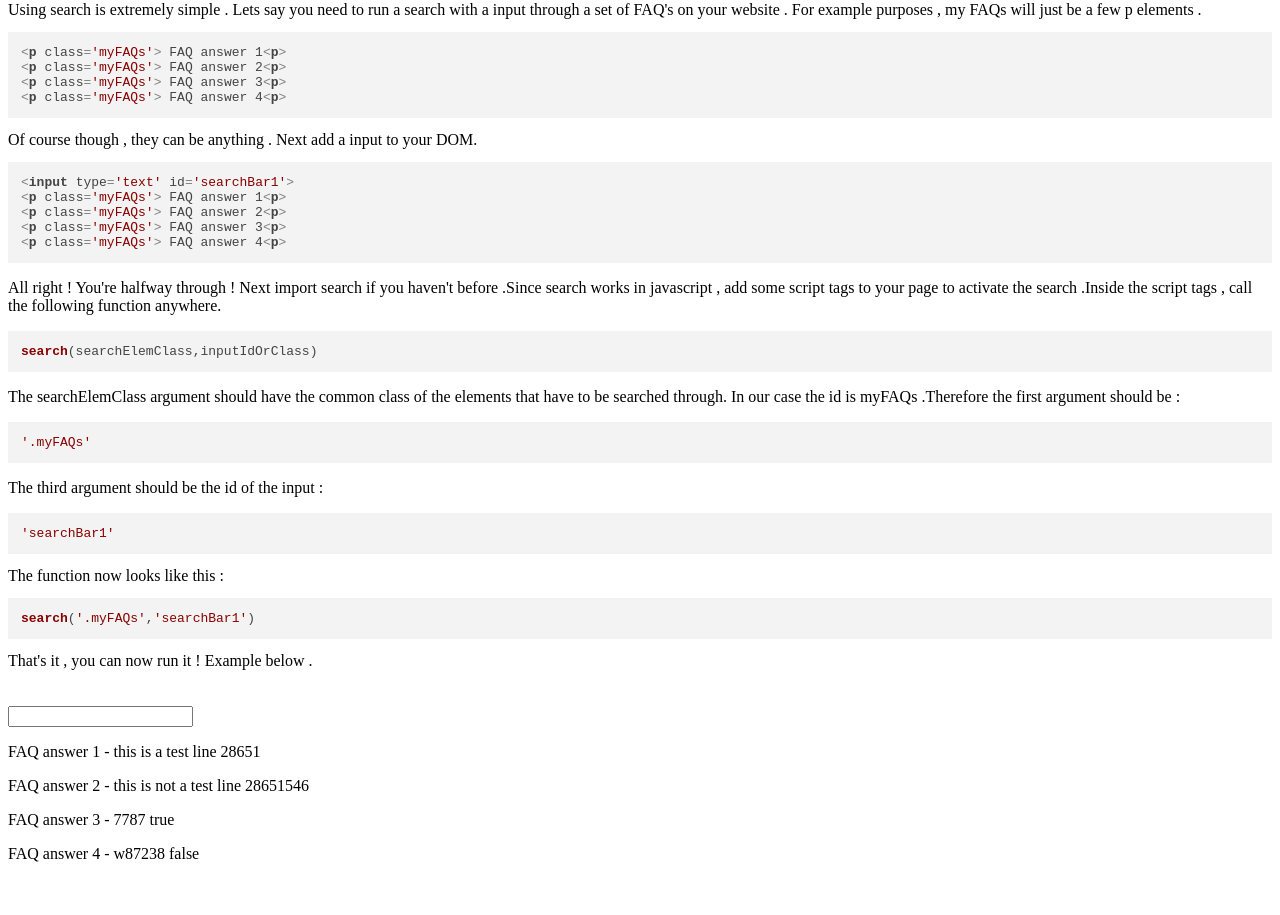
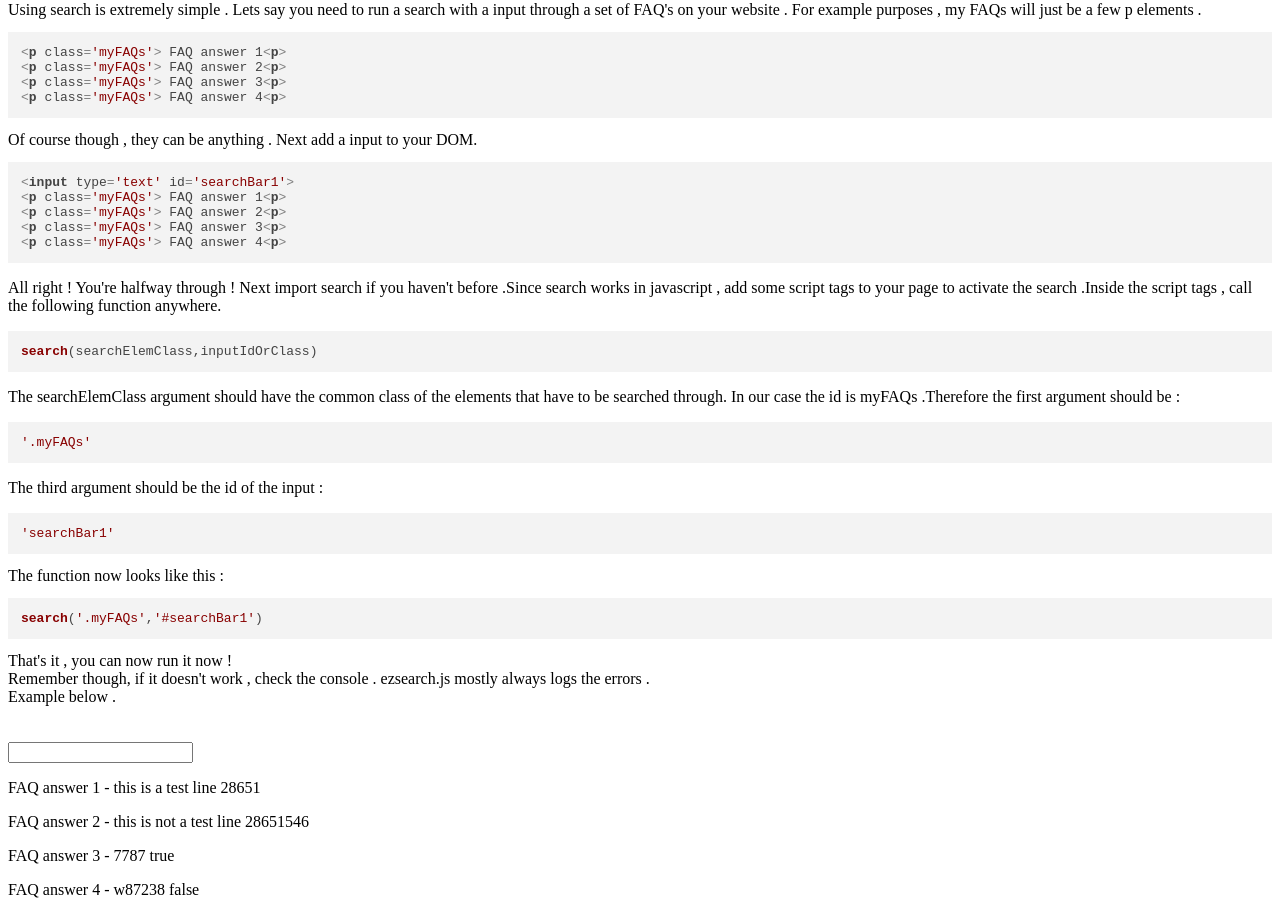
Before and after one commit to PrateekPathak9002/ezsearch, a website: page docs/index.html in a window 1280 px wide. Shown: the part 79-994 px from the top of the page. Before the commit the page ends 958 px from the top, so only its background shows below. Drawn offline with nearby package versions, Linux system fonts and the light colour scheme; a script that the page names is missing.

Commit message:
Update index.html

```diff
--- a/docs/index.html
+++ b/docs/index.html
@@ -6,7 +6,7 @@
 	<title>Search docs</title>
 	<link rel="stylesheet" href="https://unpkg.com/@highlightjs/cdn-assets@11.3.1/styles/default.min.css">
 	<script src="https://unpkg.com/@highlightjs/cdn-assets@11.3.1/highlight.min.js"></script>
-	<script src="https://unpkg.com/ezsearch/search.js"></script>
+	<script src="https://unpkg.com/ezsearch@1.0.1/search.js"></script>
 </head>
 <body>
 	<h1>Search.js tutorial</h1>
@@ -38,22 +38,24 @@ Next add a input to your DOM.
 
   The function now looks like this :
 
- <pre><code class="language-js">search('.myFAQs','searchBar1')</code></pre>
+ <pre><code class="language-js">search('.myFAQs','#searchBar1')</code></pre>
 
- That's it , you can now run it ! Example below .
+That's it , you can now run it now ! <br>
+Remember though, if it doesn't work , check the console . ezsearch.js mostly always logs the errors . <br>
+Example below .
+
 
 <br><br><br>
 <input type='text' id='searchBar1'> <br>
-<div id='uniqueID1'>
-	<p class='myFAQs'> FAQ answer 1 - this is a test line 28651<p>
-	<p class='myFAQs'> FAQ answer 2 - this is not a test line 28651546 <p>
-	<p class='myFAQs'> FAQ answer 3 - 7787 true<p>
-	<p class='myFAQs'> FAQ answer 4 - w87238 false<p>
-<div >
+<p class='myFAQs'> FAQ answer 1 - this is a test line 28651<p>
+<p class='myFAQs'> FAQ answer 2 - this is not a test line 28651546 <p>
+<p class='myFAQs'> FAQ answer 3 - 7787 true<p>
+<p class='myFAQs'> FAQ answer 4 - w87238 false<p>
 
-	<script>hljs.highlightAll();
-search(document.getElementById('uniqueID1'),document.querySelectorAll('.myFAQs') , document.getElementById('searchBar1'))
-</script>
+	<script>
+		hljs.highlightAll();
+		search('.myFAQs','#searchBar1')
+	</script>
 
 </body>
 </html>
```
